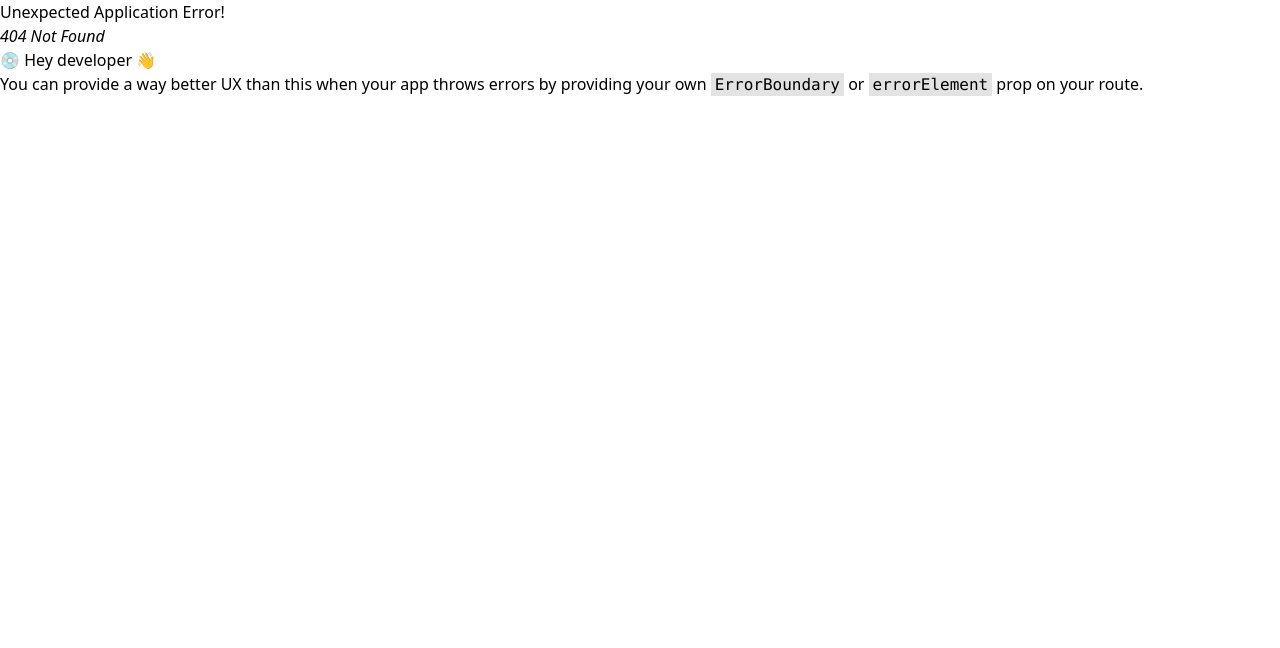
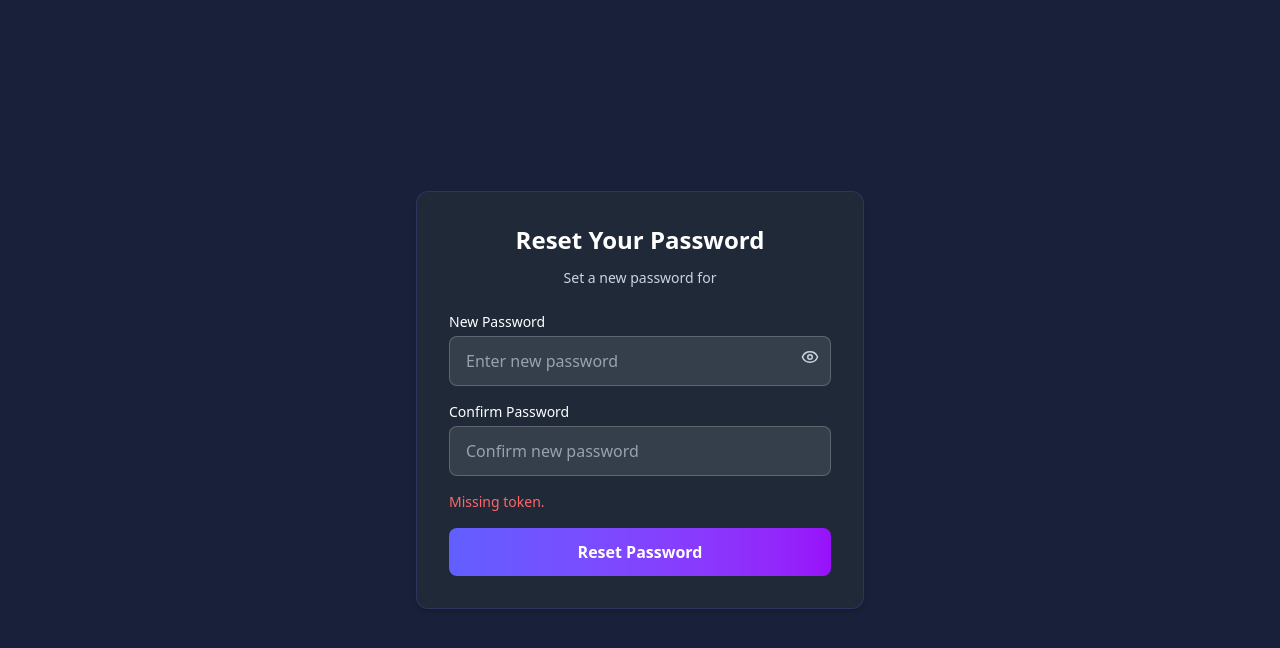
Before and after one commit to Nikhilrsingh/CKsEdu, a React (Vite) app in the folder Frontend/: page /reset-password in a window 1280 px wide. Before the commit this address had no page. Shown: the top 648 px of the page. Built offline with nearby package versions, Linux system fonts and the light colour scheme.

Commit message:
feat: build reset password page with full validation and update flow
- Designed page for users redirected via reset link
- Includes password + confirm password inputs with validation
- On success, password is updated via API

```diff
--- a/Frontend/package.json
+++ b/Frontend/package.json
@@ -13,6 +13,7 @@
     "@tailwindcss/vite": "^4.1.11",
     "axios": "^1.10.0",
     "framer-motion": "^12.23.6",
+    "jwt-decode": "^4.0.0",
     "lucide-react": "^0.525.0",
     "prettier": "^3.6.2",
     "react": "^19.1.0",
--- /dev/null
+++ b/Frontend/src/JSX/Components/ResetPassword.jsx
@@ -0,0 +1,153 @@
+import React, { useState, useEffect } from "react";
+import { useSearchParams } from "react-router-dom";
+import { Eye, EyeOff, Loader2 } from "lucide-react";
+import { jwtDecode } from "jwt-decode";
+import axios from "axios";
+import BACKEND_URL from "../../Config/index.js";
+
+
+const ResetPassword = () => {
+    const [searchParams] = useSearchParams();
+    const [email, setEmail] = useState("");
+    const [password, setPassword] = useState("");
+    const [confirmPassword, setConfirmPassword] = useState("");
+    const [error, setError] = useState("");
+    const [success, setSuccess] = useState("");
+    const [showPassword, setShowPassword] = useState(false);
+    const [isLoading, setIsLoading] = useState(false);
+    const [token, setToken] = useState("");
+
+    useEffect(() => {
+        const tokenFromURL = searchParams.get("token");
+        if (tokenFromURL) {
+            try {
+                const decoded = jwtDecode(tokenFromURL);
+                setToken(tokenFromURL);
+                if (decoded?.email) {
+                    setEmail(decoded.email);
+                } else {
+                    setError("Invalid token format.");
+                }
+            } catch (err) {
+                setError("Failed to decode token.");
+            }
+        } else {
+            setError("Missing token.");
+        }
+    }, [searchParams]);
+
+    const handleReset = async () => {
+        setError("");
+        setSuccess("");
+
+        if (!password || !confirmPassword) {
+            setError("Both fields are required");
+            return;
+        }
+
+        if (password !== confirmPassword) {
+            setError("Passwords do not match");
+            return;
+        }
+
+        if (password.length < 6) {
+            setError("Password must be at least 6 characters");
+            return;
+        }
+
+        setIsLoading(true);
+        try {
+            const res = await axios.post(
+                `${BACKEND_URL}/api/v1/users/reset-password`,
+                {
+                    token: token,
+                    newPassword: password,
+                },
+                {
+                    withCredentials: true,
+                }
+            );
+
+            if (res.data?.success) {
+                setSuccess("Password reset successful!");
+                setPassword("");
+                setConfirmPassword("");
+            } else {
+                setError(res.data?.message || "Something went wrong.");
+            }
+        } catch (err) {
+            console.error(err);
+            setError("Something went wrong. Try again.");
+        } finally {
+            setIsLoading(false);
+        }
+    };
+
+    return (
+        <div className="min-h-screen bg-[#192039] flex items-center justify-center px-4 py-20">
+            <div className="bg-[#1f2937] w-full max-w-md rounded-xl p-8 border border-indigo-500/20 shadow-md text-white text-center">
+                <h1 className="text-2xl font-bold mb-3">Reset Your Password</h1>
+                <p className="text-slate-300 text-sm mb-6">
+                    Set a new password for{" "}
+                    <span className="text-indigo-400 font-medium">{email}</span>
+                </p>
+
+                <div className="space-y-4 text-left">
+                    <div>
+                        <label className="text-sm mb-1 block">New Password</label>
+                        <div className="relative">
+                            <input
+                                type={showPassword ? "text" : "password"}
+                                value={password}
+                                onChange={(e) => setPassword(e.target.value)}
+                                placeholder="Enter new password"
+                                className="w-full bg-white/10 text-white placeholder-gray-400 px-4 py-3 rounded-lg border border-white/20 focus:outline-none focus:ring-2 focus:ring-indigo-500 pr-10"
+                            />
+                            <button
+                                type="button"
+                                onClick={() => setShowPassword(!showPassword)}
+                                className="absolute right-3 top-3 text-slate-300"
+                            >
+                                {showPassword ? <EyeOff size={18} /> : <Eye size={18} />}
+                            </button>
+                        </div>
+                    </div>
+
+                    <div>
+                        <label className="text-sm mb-1 block">Confirm Password</label>
+                        <input
+                            type="password"
+                            value={confirmPassword}
+                            onChange={(e) => setConfirmPassword(e.target.value)}
+                            placeholder="Confirm new password"
+                            className="w-full bg-white/10 text-white placeholder-gray-400 px-4 py-3 rounded-lg border border-white/20 focus:outline-none focus:ring-2 focus:ring-indigo-500"
+                        />
+                    </div>
+
+                    {error && <p className="text-red-400 text-sm">{error}</p>}
+                    {success && <p className="text-green-400 text-sm">{success}</p>}
+
+                    <button
+                        onClick={handleReset}
+                        disabled={isLoading}
+                        className={`w-full flex items-center justify-center gap-2 px-4 py-3 rounded-lg text-white font-semibold transition-all duration-300 ${isLoading
+                            ? "bg-indigo-400/50 cursor-not-allowed"
+                            : "bg-gradient-to-r from-indigo-500 to-purple-600 hover:from-indigo-600 hover:to-purple-700"
+                            }`}
+                    >
+                        {isLoading ? (
+                            <>
+                                <Loader2 className="w-5 h-5 animate-spin" />
+                                Resetting...
+                            </>
+                        ) : (
+                            <>Reset Password</>
+                        )}
+                    </button>
+                </div>
+            </div>
+        </div>
+    );
+};
+
+export default ResetPassword;
--- a/Frontend/src/main.jsx
+++ b/Frontend/src/main.jsx
@@ -18,6 +18,7 @@ import Resources from './JSX/Components/Resources';
 
 // toast
 import { Toaster } from 'react-hot-toast';
+import ResetPassword from './JSX/Components/ResetPassword';
 
 const router = createBrowserRouter([
   {
@@ -66,6 +67,10 @@ const router = createBrowserRouter([
     path: "/verify-email",
     element: <EmailVerification />,
   },
+  {
+    path: "/reset-password",
+    element: <ResetPassword />,
+  },
 ]);
 ReactDom.createRoot(document.getElementById("root")).render(
   <AuthContextProvider>
```
Also changed, not shown: 1 other file (tests, documents, lock files or other folders).
